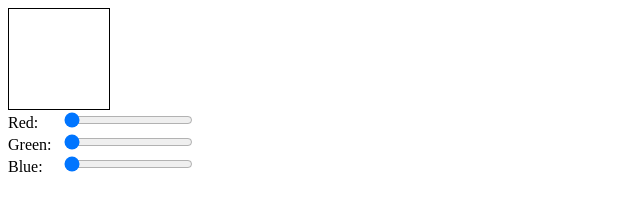
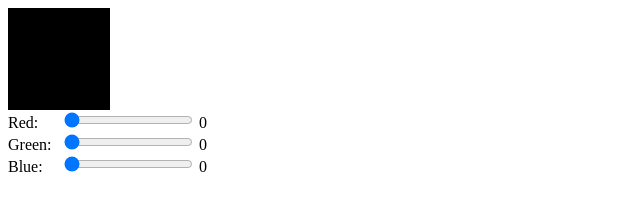
Before and after one commit to csci312a-s18/color-picker, a plain HTML site: page base/index.html in a window 1280 px wide. Shown: the whole page, without its empty margins (0-640 px from the left). Drawn offline with Linux system fonts and the light colour scheme.

Commit message:
Update color in callback

```diff
--- a/base/index.html
+++ b/base/index.html
@@ -41,8 +41,10 @@
         return document.getElementById(`slider-${color}`);
       });
 
-      const update = function updateCallback() {
-        console.log("Update color");
+      const update = function() {
+        colorBox.style.background =
+          `rgb(${sliders[0].value}, ${sliders[1].value}, ${sliders[2].value})`;
+        sliders.forEach((slider, index) => labels[index].innerHTML = slider.value);
       };
 
       // Set oninput callback for each slider
```
